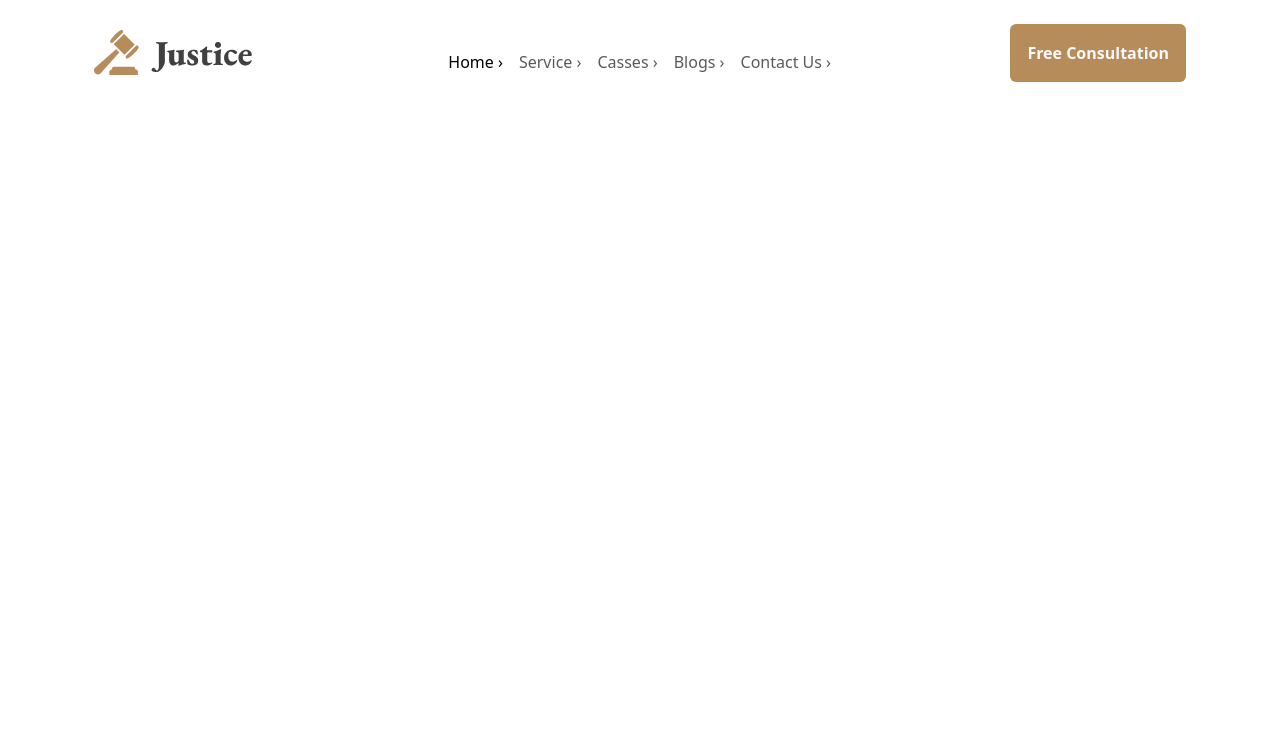
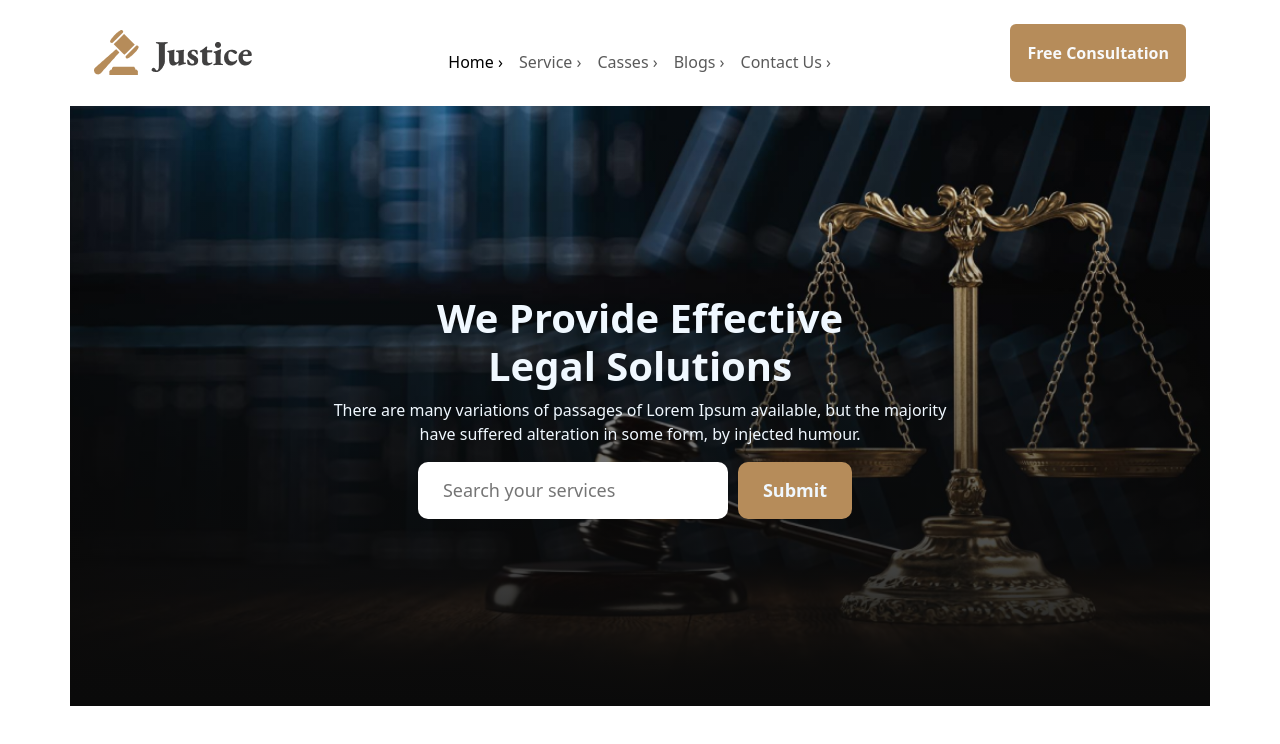
Before and after one commit to mdibrahimkhalil1995/3rd-assignment, a plain HTML site: page index.html in a window 1280 px wide. Drawn offline with Linux system fonts and the light colour scheme.

Commit message:
add banner section

```diff
--- a/css/style.css
+++ b/css/style.css
@@ -1,3 +1,51 @@
-.clanav-arrow-icon{
+.slider-bg{
+    background-image: url(/images/banner.png);
+    height: 600px;
+    background-size: cover;
+    background-position: center;
+    background-repeat: no-repeat;
+    padding: 0;
+}
+.slider{
+    background: linear-gradient(to top, #0a0a0a, #fffcfc00);
+    width: 100%;
+    height: 100%;
+    display: flex;
+    flex-direction: column;
+    justify-content: center;
+    align-items: center;
+    text-align: center;
+    color: aliceblue;
+}
+.slider h1{
+    font-weight: 700;
+}
+
+.slider-input{
+    display: flex;
+    justify-content: center;
+    align-items: center;
+}
+.slider-input input{
+    padding: 15px 25px;
+    border-radius: 10px;
+    margin-right: 10px;
     font-size: 18px;
+    border: none;
 }
+.input-bg{
+   background-color: #B68C5A;
+   color: aliceblue;
+   font-weight: 700;
+}
+
+@media screen and (max-width:450px){
+    .slider-input{
+        flex-direction: column;
+    }
+    .slider-input input{
+        width: 100%;
+        margin-top: 10px;
+    }
+
+}
--- a/index.html
+++ b/index.html
@@ -70,6 +70,26 @@
     </section>
 
 
+    <div class="section">
+        <div class="container">
+            <div class="row slider-bg">
+                    <div class="slider">
+                    <h1>We Provide Effective <br>Legal Solutions</h1>
+                    <p>There are many variations of passages of Lorem Ipsum available, but the majority <br>have suffered alteration in some form, by injected humour.</p>
+                    <div class="container">
+                        <div class="row">
+                            <div class="slider-input">
+                                <input type="search" placeholder="Search your services">
+                                <input class="input-bg" type="submit">
+                            </div>
+                        </div>
+                    </div>
+                </div>
+            </div>
+        </div>
+    </div>
+
+
 
 
     <!-- Bootstrap Java Script -->
```
